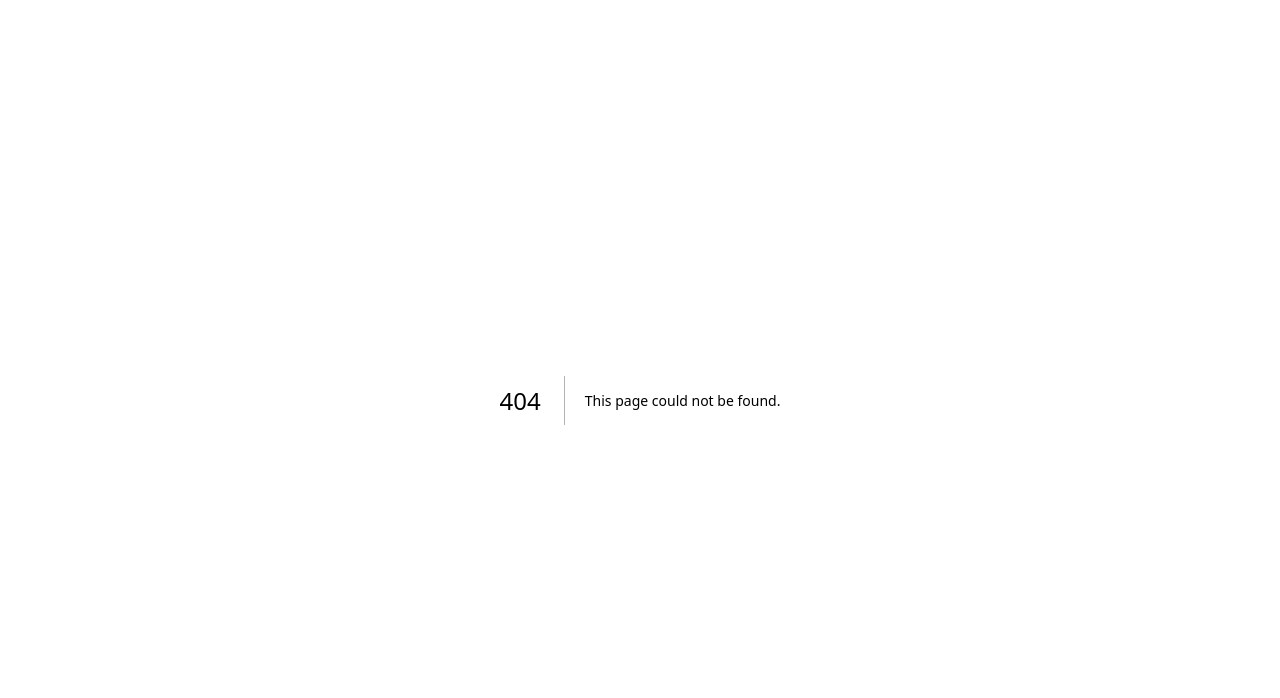
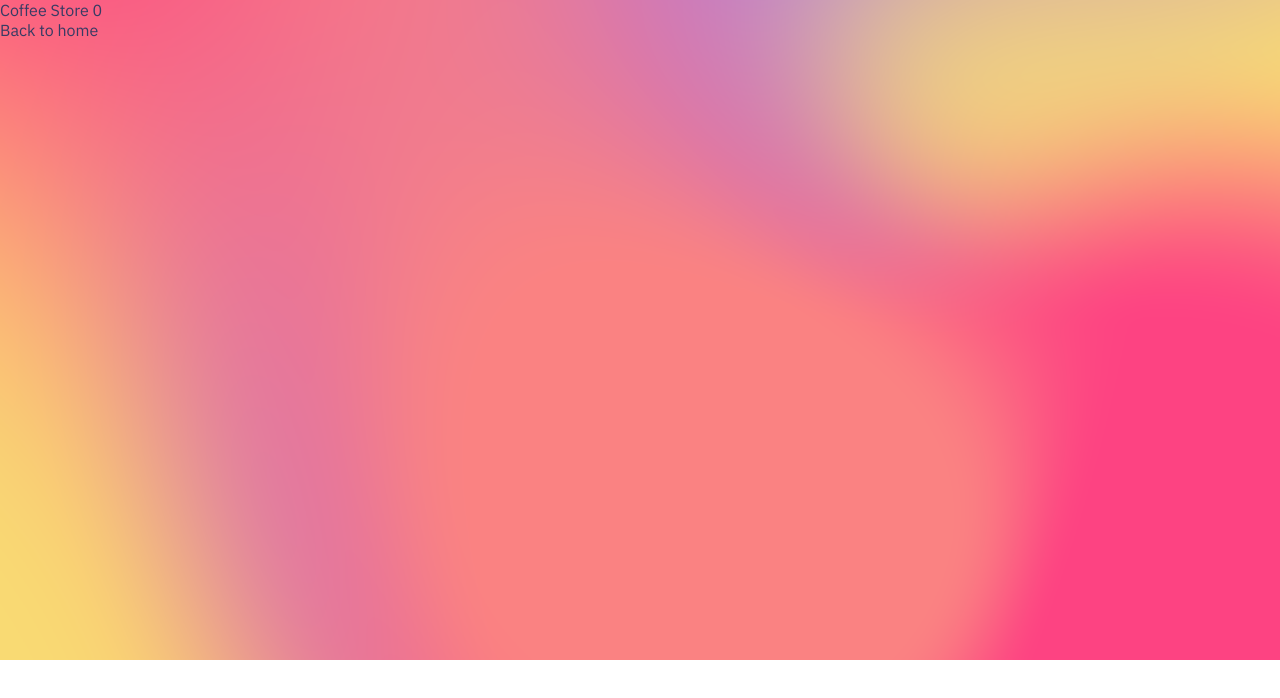
Before and after one commit to MTelschow/coffee-store-discover, a Next.js app: page /coffee-store/0 in a window 1280 px wide. Before the commit this address had no page. Shown: the top 698 px of the page. Built offline with nearby package versions, Linux system fonts and the light colour scheme.

Commit message:
Add id route

```diff
--- /dev/null
+++ b/pages/coffee-store/[id].tsx
@@ -0,0 +1,22 @@
+import { useRouter } from 'next/router';
+import Link from 'next/link';
+import Head from 'next/head';
+
+export default function CoffeeStore() {
+	const router = useRouter();
+	const { id } = router.query;
+
+	return (
+		<div>
+			<Head>
+				<title>Coffee Store {id}</title>
+			</Head>
+			<main>
+				<p>Coffee Store {id}</p>
+				<Link href='/' prefetch>
+					Back to home
+				</Link>
+			</main>
+		</div>
+	);
+}
```
